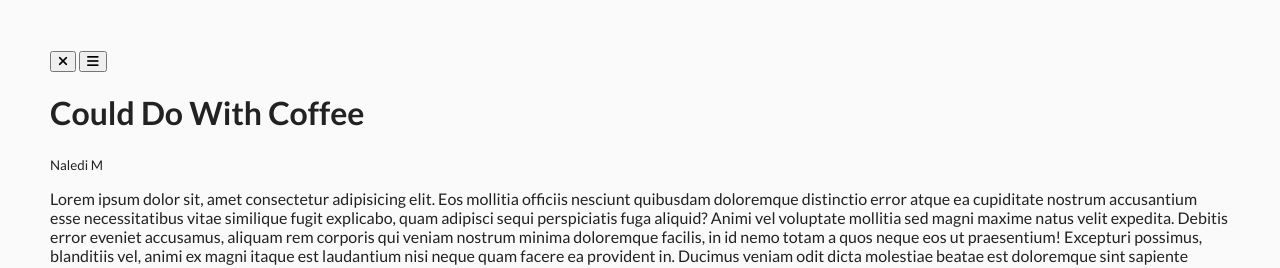
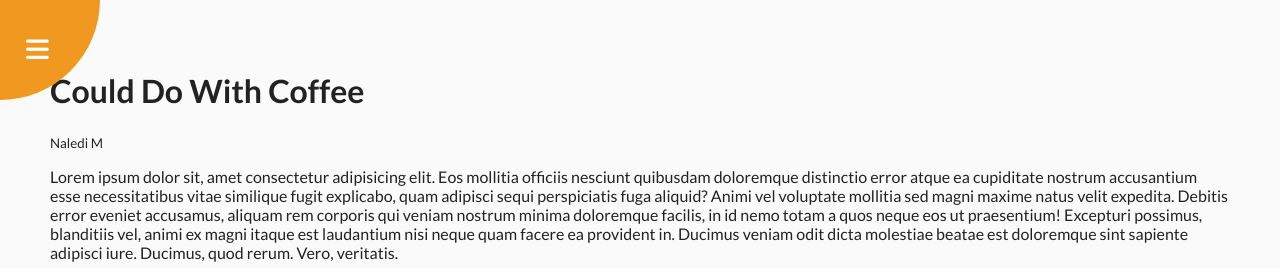
Before and after one commit to hunadi-thapelo/HTML-CSS-JavaScript_playground, a plain HTML site: page DayThree-Rotating-Navigation/index.html in a window 1280 px wide. Shown: the top 268 px of the page. Drawn offline with Linux system fonts and the light colour scheme.

Commit message:
added: styling for circle container and for the close, open buttons

```diff
--- a/DayThree-Rotating-Navigation/style.css
+++ b/DayThree-Rotating-Navigation/style.css
@@ -24,3 +24,43 @@ body{
 .container.show-nav{
     transform: rotate(-20deg);
 }
+
+.circle-container{
+    position: fixed;
+    top: -100px;
+    left: -100px;
+}
+
+.circle{
+    background-color: #F19820;
+    height: 200px;
+    width: 200px;
+    border-radius: 50%;
+    position: relative;
+    transition: transform 0.5s linear;
+}
+
+.circle button{
+    position: absolute;
+    top: 50%;
+    left: 50%;
+    height: 100px;
+    background: transparent;
+    border: 0;
+    font-size: 26px;
+    color: #fff;
+}
+
+.circle button:focus{
+    outline: none;
+}
+
+.circle button#open{
+    left: 60%;
+}
+
+.circle button#close{
+    top: 60%;
+    transform: rotate(90deg); /*deg = degrees*/
+    transform-origin: top left;
+}
```
